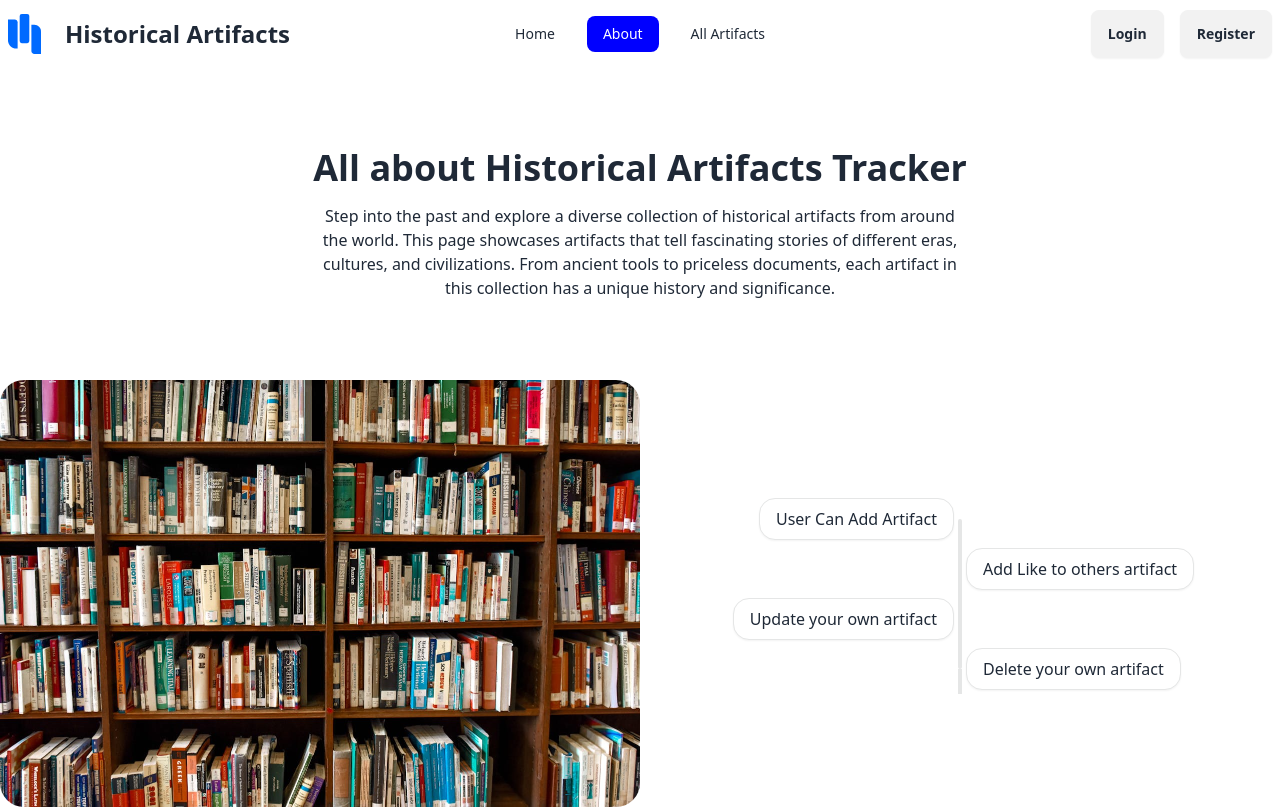
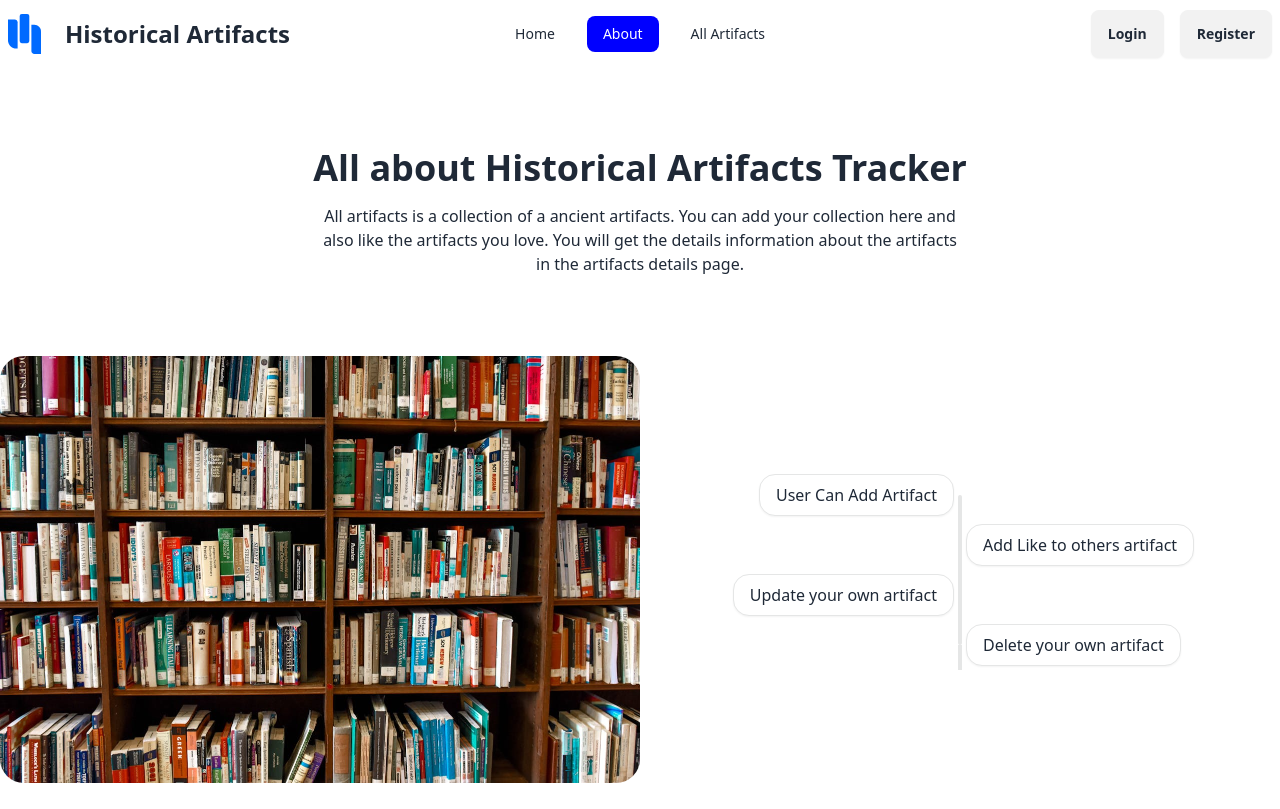
Before and after one commit to sumdx/historical-artifacts-tracker-client-side, a React (Vite) app: page /about in a window 1280 px wide. Shown: the top 809 px of the page. Built offline with nearby package versions, Linux system fonts and the light colour scheme; no server answers.

Commit message:
about text updated

```diff
--- a/src/pages/About.jsx
+++ b/src/pages/About.jsx
@@ -13,11 +13,7 @@ const About = () => {
           All about Historical Artifacts Tracker
         </h1>
         <p className="font-light mt-4 w-1/2 mx-auto">
-          Step into the past and explore a diverse collection of historical
-          artifacts from around the world. This page showcases artifacts that
-          tell fascinating stories of different eras, cultures, and
-          civilizations. From ancient tools to priceless documents, each
-          artifact in this collection has a unique history and significance.
+          All artifacts is a collection of a ancient artifacts. You can add your collection here and also like the artifacts you love. You will get the details information about the artifacts in the artifacts details page.
         </p>
       </div>
 
```
